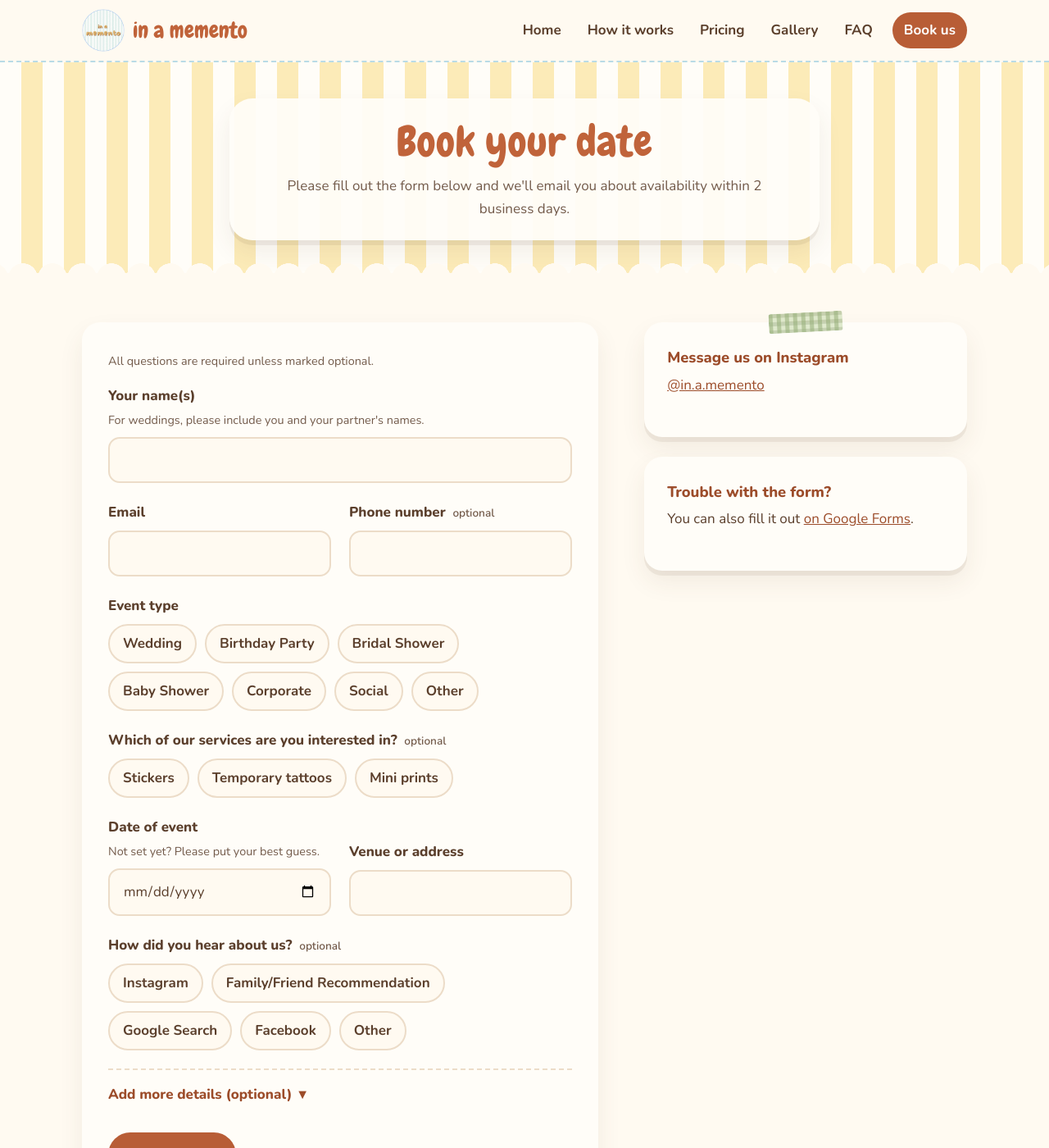
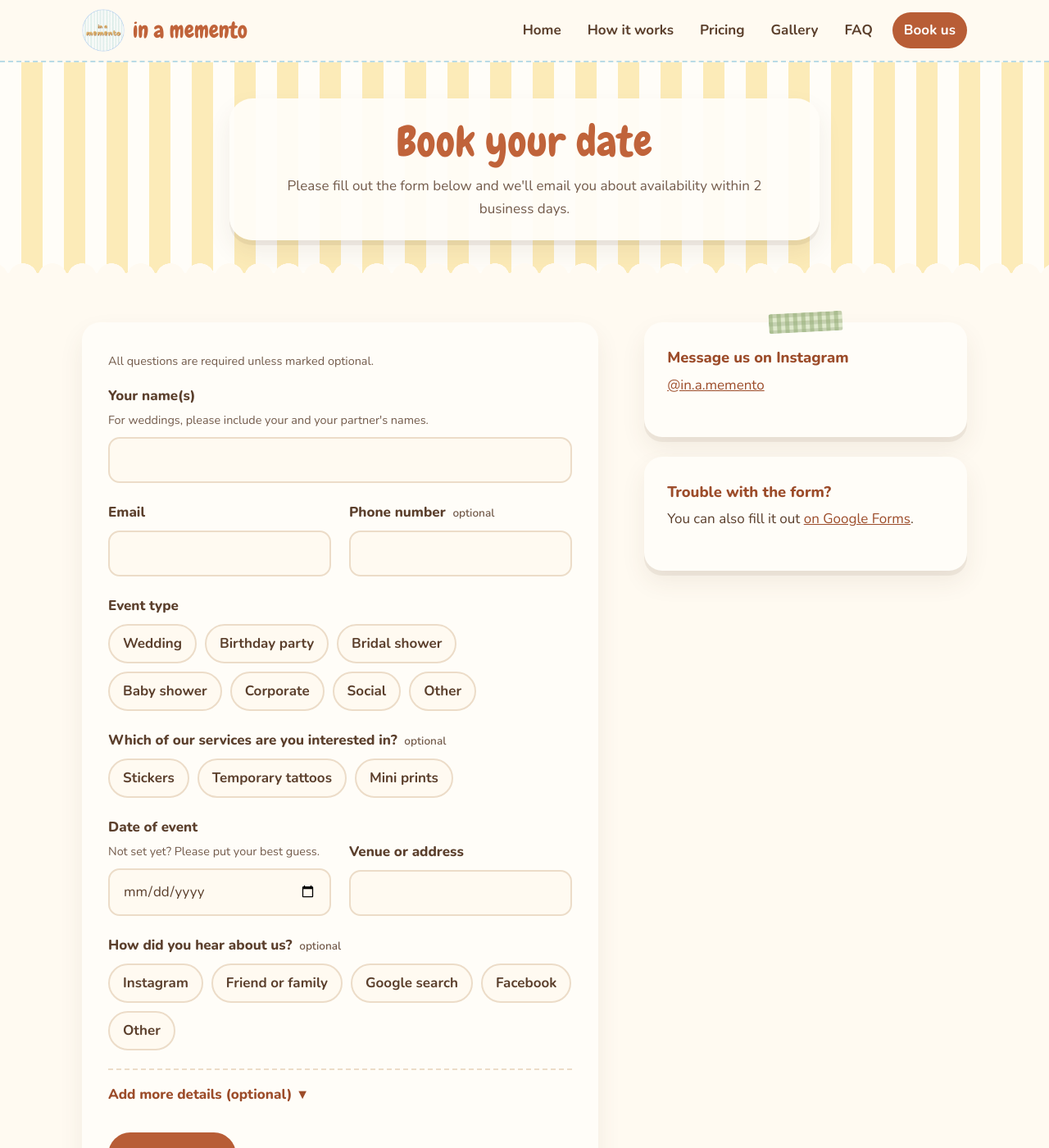
Before and after one commit to andrew-hy-kim/in.a.memento, a Jekyll site: the page built from contact/index.html, in a window 1280 px wide and 1400 px high. Shown: the whole window at 82% size. Built offline with Jekyll 4.4.1, drawn with Linux system fonts in a browser that asks for light colours.

Commit message:
Wording fixes: 'Everyone joins in', clearer hints, one name for the inquiry form, tidier FAQ and pricing lines, sentence-case form choices
Co-Authored-By: Claude Opus 5.5 <noreply@anthropic.com>
Claude-Session: https://claude.ai/code/session_01A4x6zNFM2ikQnVBPRWM1LK

```diff
--- a/contact/index.html
+++ b/contact/index.html
@@ -25,7 +25,7 @@ description: "Send us your date and venue and we'll email you about availability
         <p class="form-note">All questions are required unless marked optional.</p>
         <div class="field" data-error="Please enter your name(s).">
           <label for="f-name">Your name(s)</label>
-          <p class="hint">For weddings, please include you and your partner's names.</p>
+          <p class="hint">For weddings, please include your and your partner's names.</p>
           <input id="f-name" name="entry.1954382244" type="text" autocomplete="name" required>
         </div>
 
@@ -45,7 +45,7 @@ description: "Send us your date and venue and we'll email you about availability
           <div class="chips">
             {%- assign types = "Wedding,Birthday Party,Bridal Shower,Baby Shower,Corporate,Social" | split: "," %}
             {%- for t in types %}
-            <label class="chip"><input type="radio" name="entry.2104050013" value="{{ t }}" required><span>{{ t }}</span></label>
+            <label class="chip"><input type="radio" name="entry.2104050013" value="{{ t }}" required><span>{{ t | downcase | capitalize }}</span></label>
             {%- endfor %}
             <label class="chip"><input type="radio" name="entry.2104050013" value="__other_option__" data-other="f-type-other"><span>Other</span></label>
           </div>
@@ -78,7 +78,8 @@ description: "Send us your date and venue and we'll email you about availability
           <div class="chips">
             {%- assign sources = "Instagram,Family/Friend Recommendation,Google Search,Facebook" | split: "," %}
             {%- for t in sources %}
-            <label class="chip"><input type="radio" name="entry.808391416" value="{{ t }}"><span>{{ t }}</span></label>
+            {%- assign label = t | replace: "Family/Friend Recommendation", "Friend or family" | replace: "Google Search", "Google search" %}
+            <label class="chip"><input type="radio" name="entry.808391416" value="{{ t }}"><span>{{ label }}</span></label>
             {%- endfor %}
             <label class="chip"><input type="radio" name="entry.808391416" value="__other_option__" data-other="f-heard-other"><span>Other</span></label>
           </div>
@@ -94,7 +95,7 @@ description: "Send us your date and venue and we'll email you about availability
             </div>
             <div class="field">
               <label for="f-times">Start and end times for your ceremony, cocktail hour and reception</label>
-              <p class="hint">If you know them yet.</p>
+              <p class="hint">If you know them.</p>
               <input id="f-times" name="entry.1293030965" type="text">
             </div>
             <div class="field">
--- a/how-it-works/index.html
+++ b/how-it-works/index.html
@@ -8,7 +8,7 @@ description: "How renting the machine works: send an inquiry, plan the designs w
   <div class="container">
     <div class="banner-card">
       <h1>How it works</h1>
-      <p>From first message to event day.</p>
+      <p>Here's what to expect.</p>
     </div>
   </div>
 </section>
@@ -22,7 +22,7 @@ description: "How renting the machine works: send an inquiry, plan the designs w
       <div class="card step-card">
         <img class="doodle-icon" src="{{ '/images/designs/tiny-free-library.webp' | relative_url }}" alt="" aria-hidden="true" width="44" height="55">
         <h3>1. Send an inquiry</h3>
-        <p>Please fill out our <a href="{{ '/contact/' | relative_url }}">interest form</a> and we'll email you about availability within 2 business days.</p>
+        <p>Please fill out our <a href="{{ '/contact/' | relative_url }}">inquiry form</a> and we'll email you about availability within 2 business days.</p>
       </div>
       <div class="card step-card">
         <img class="doodle-icon" src="{{ '/images/designs/cat-reading.webp' | relative_url }}" alt="" aria-hidden="true" width="44" height="55">
--- a/index.html
+++ b/index.html
@@ -38,7 +38,7 @@ description: "A vending machine full of custom stickers, temporary tattoos and m
       <h2>A favor that's part of the fun</h2>
       <p>Guests grab a token, twist the knob and take home a little surprise.</p>
       <ul class="feature-list">
-        <li><img class="doodle-icon" src="{{ '/images/designs/fish-hat-cat.webp' | relative_url }}" alt="" aria-hidden="true" width="44" height="55"><div><strong>Guests pick their own</strong><span>People line up to try it, and it gets guests talking to each other. We provide the tokens.</span></div></li>
+        <li><img class="doodle-icon" src="{{ '/images/designs/fish-hat-cat.webp' | relative_url }}" alt="" aria-hidden="true" width="44" height="55"><div><strong>Everyone joins in</strong><span>People line up to try it, and it gets guests talking to each other. We provide the tokens.</span></div></li>
         <li><img class="doodle-icon" src="{{ '/images/designs/bookworm.webp' | relative_url }}" alt="" aria-hidden="true" width="44" height="55"><div><strong>Drawn by us</strong><span>Stickers, temporary tattoos and/or mini prints from our design library, your own art, or something new we draw for your event.</span></div></li>
         <li><img class="doodle-icon" src="{{ '/images/designs/tote-bag.webp' | relative_url }}" alt="" aria-hidden="true" width="44" height="55"><div><strong>We handle setup</strong><span>We bring the machine, set it up and look after it during your event, then pack it up when you're done. No travel fee within 25 miles of Capitol Hill.</span></div></li>
         <li><img class="doodle-icon" src="{{ '/images/designs/flower-vase.webp' | relative_url }}" alt="" aria-hidden="true" width="44" height="55"><div><strong>Fits any event</strong><span>Tuck it by the guestbook at a wedding, next to the cake at a birthday or by the register at a pop up, and watch the crowd gather.</span></div></li>
--- a/pricing/index.html
+++ b/pricing/index.html
@@ -99,7 +99,7 @@ description: "Rentals from $200 with delivery, setup and pickup. Stickers, tatto
         <li><span>Beyond 25 miles</span><strong>$2.50 / mile</strong></li>
         <li><span>Over 100 miles</span><strong>custom quote*</strong></li>
       </ul>
-      <p class="muted small-note">* may require overnight accommodation coverage</p>
+      <p class="muted small-note">* may include overnight lodging</p>
       <details class="more">
         <summary>How travel is calculated</summary>
         <p>We use the <strong>Google Maps driving distance</strong>, one way, from Capitol Hill, Seattle to your venue. For example, a venue 45 miles away adds $50.</p>
```
Also changed, not shown: other parts of pricing/index.html (+1 -1 lines), _data/faq.yml (+5 -5 lines).
